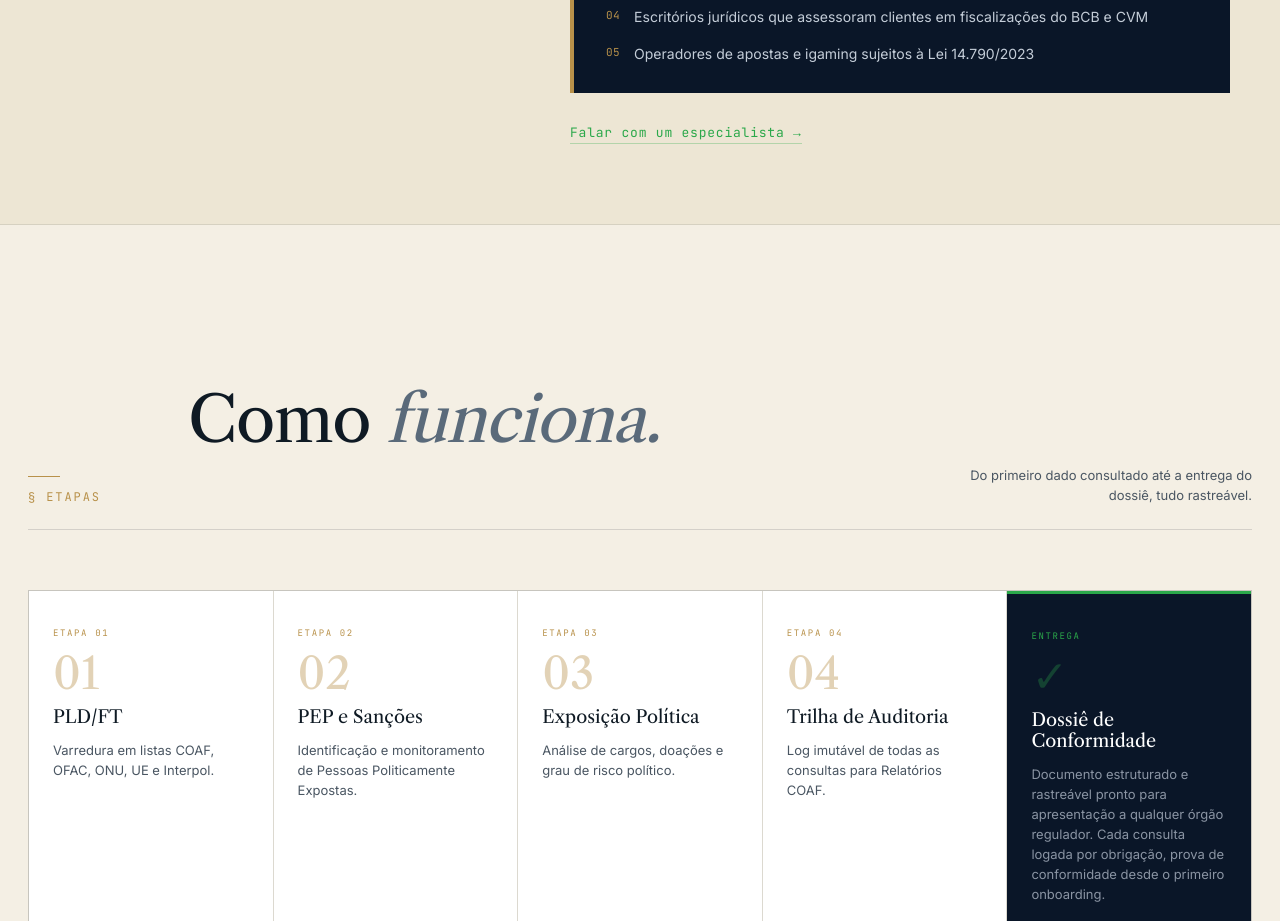
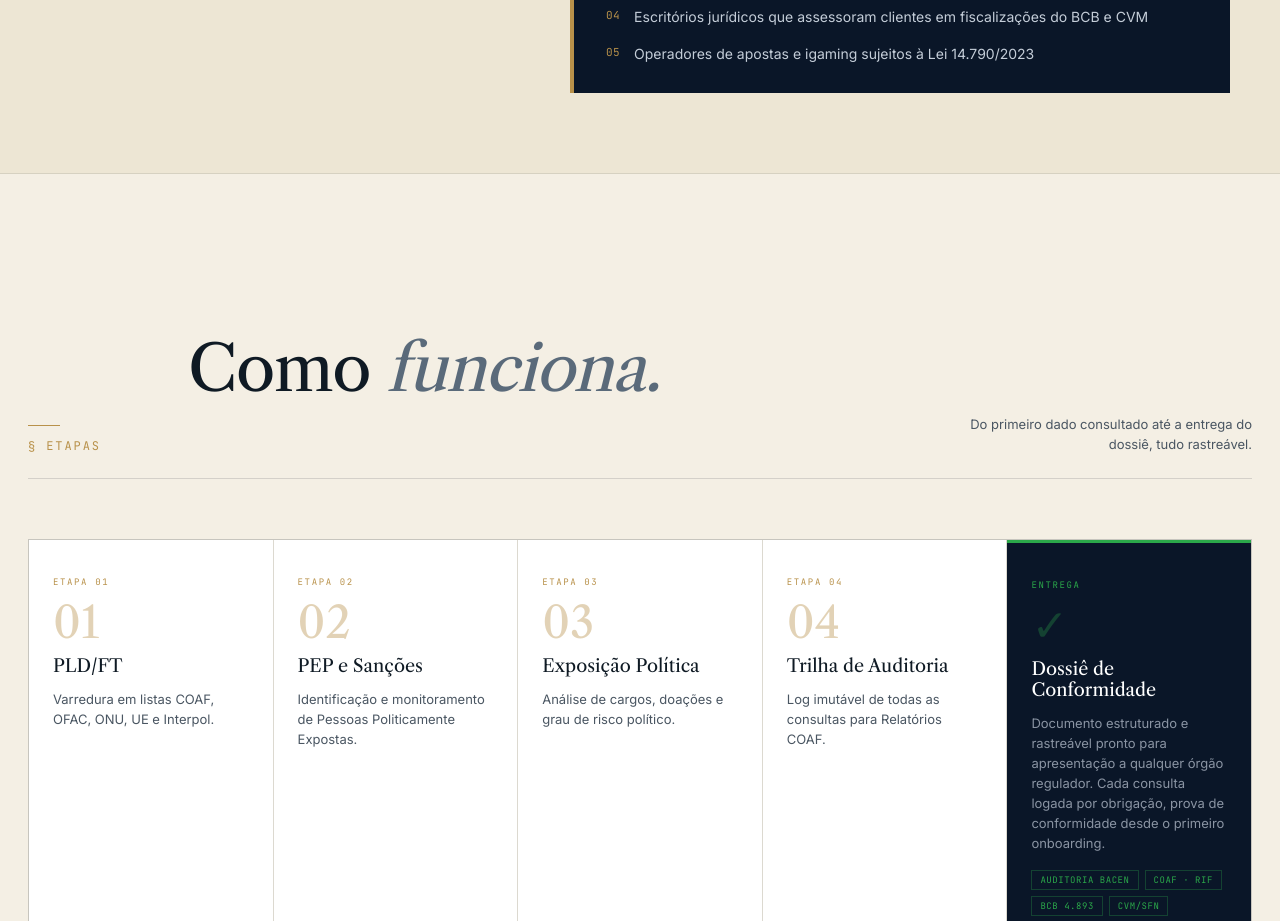
Before and after one commit to ctoutbank/snc-site, a Next.js app: page /jornadas/compliance-regulatorio in a window 1280 px wide. Shown: the part 1620-2541 px from the top of the page. Built offline with nearby package versions, Linux system fonts and the light colour scheme.

Commit message:
fix: remove link inline 'falar com especialista' da seção narrativa

```diff
--- a/src/app/jornadas/[jornada]/page.tsx
+++ b/src/app/jornadas/[jornada]/page.tsx
@@ -168,23 +168,6 @@ export default async function JornadaPage({ params }: Props) {
                   </div>
                 )}
 
-                {/* Link de contato inline */}
-                <div style={{ marginTop: 4 }}>
-                  <Link href="/contato" style={{
-                    display: 'inline-flex',
-                    alignItems: 'center',
-                    gap: 6,
-                    fontSize: 13,
-                    color: 'var(--snc-green-2)',
-                    textDecoration: 'none',
-                    fontFamily: 'JetBrains Mono, monospace',
-                    letterSpacing: '.06em',
-                    borderBottom: '1px solid rgba(43,168,74,.3)',
-                    paddingBottom: 2,
-                  }}>
-                    Falar com um especialista →
-                  </Link>
-                </div>
               </div>
             </div>
           </section>
```
